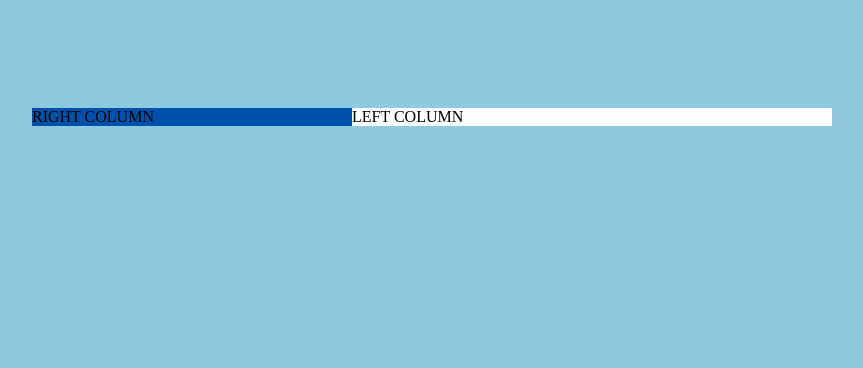
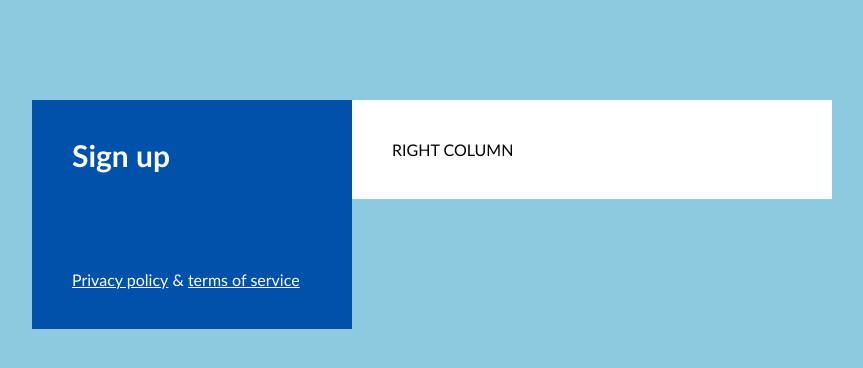
Before and after one commit to front-end-by-rimantas/26-grupe-auth, a plain HTML site: page index.html in a window 1280 px wide. Shown: the whole page, without its empty margins (208-1071 px from the left). Drawn offline with Linux system fonts and the light colour scheme.

Commit message:
Left column content and style using classes #11

```diff
--- a/css/main.css
+++ b/css/main.css
@@ -1,8 +1,17 @@
+body,
+body * {
+  margin: 0;
+  padding: 0;
+  vertical-align: top;
+  box-sizing: border-box;
+  font-family: 'Gill Sans', 'Gill Sans MT', Calibri, 'Trebuchet MS', sans-serif;
+}
+
 body {
   background-color: #8ecadf;
 }
 
-main {
+.container {
   display: inline-block;
   width: 800px;
   margin-top: 100px;
@@ -10,16 +19,36 @@ main {
   margin-right: calc((100% - 800px) / 2);
 }
 
-div:first-of-type {
+.left-column {
   display: inline-block;
   width: 40%;
   float: left;
+  padding: 40px;
   background-color: #0051a9;
 }
 
-div:last-of-type {
+.main-title {
+  margin-bottom: 100px;
+  color: #fff;
+  font-size: 30px;
+  line-height: 30px;
+}
+
+.bottom-links {
+}
+
+.link {
+  color: #fff;
+}
+
+.symbol {
+  color: #fff;
+}
+
+.right-column {
   display: inline-block;
   width: 60%;
+  padding: 40px;
   float: left;
   background-color: #fff;
 }
--- a/index.html
+++ b/index.html
@@ -10,12 +10,17 @@
 </head>
 
 <body>
-    <main>
-        <div>
+    <main class="container">
+        <div class="left-column">
+            <h1 class="main-title">Sign up</h1>
+            <div class="bottom-links">
+                <a href="#" class="link">Privacy policy</a>
+                <span class="symbol">&amp;</span>
+                <a href="#" class="link">terms of service</a>
+            </div>
+        </div>
+        <div class="right-column">
             RIGHT COLUMN
-        </div>
-        <div>
-            LEFT COLUMN
         </div>
     </main>
 </body>
```
